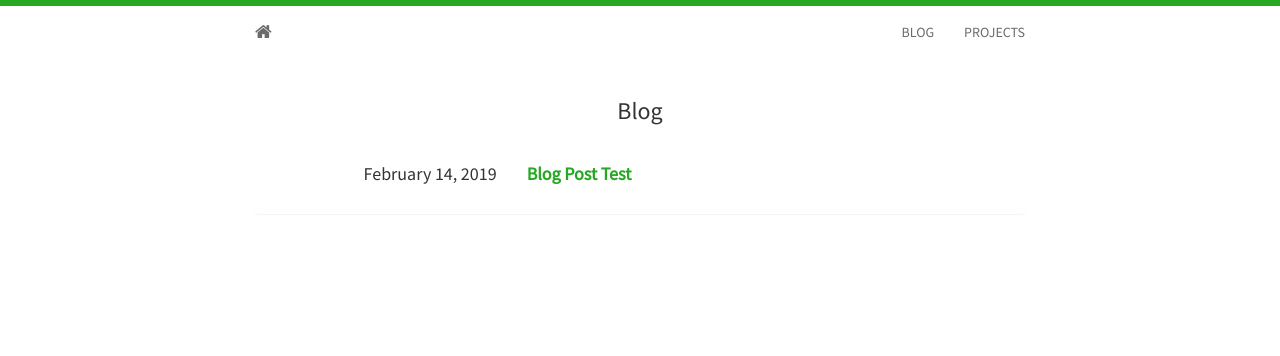
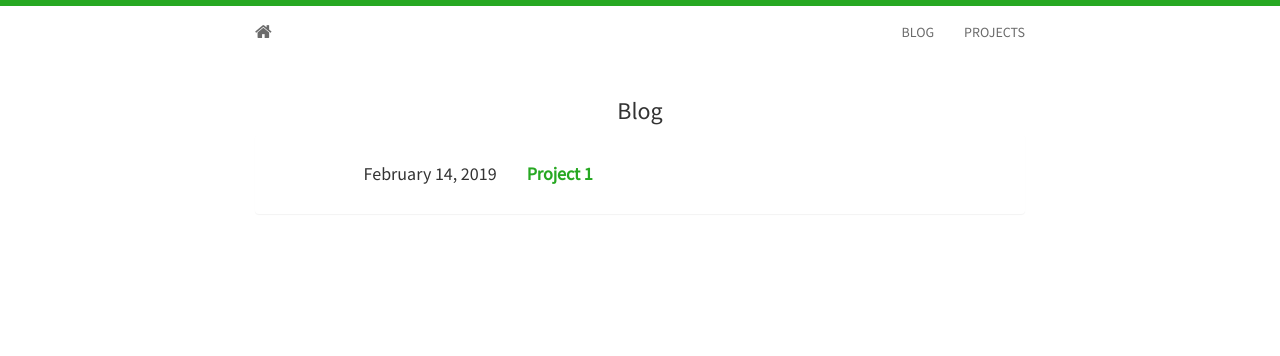
Before and after one commit to PavlikPolivka/PavlikPolivka, a Jekyll site: the page built from blog.html, in a window 1280 px wide. Shown: the top 356 px of the page. Built offline with Jekyll 4.4.1, drawn with Linux system fonts in a browser that asks for light colours; nearby versions of some CDN libraries.

Commit message:
Update from Forestry.io polivka.pavel@gmail.com updated blog.html

```diff
--- a/blog.html
+++ b/blog.html
@@ -8,7 +8,7 @@ categories: page
 <h3>Blog</h3>
   <div class="panel panel-default">
     <div class="panel-body">
-		{% for post in site.categories.blog %}
+		{% for post in site.categories.project %}
 			<div class="row">
 				 <div class="col-sm-4 col-md-4 col-lg-4">
 					 <h5 style="text-align: right">
```
